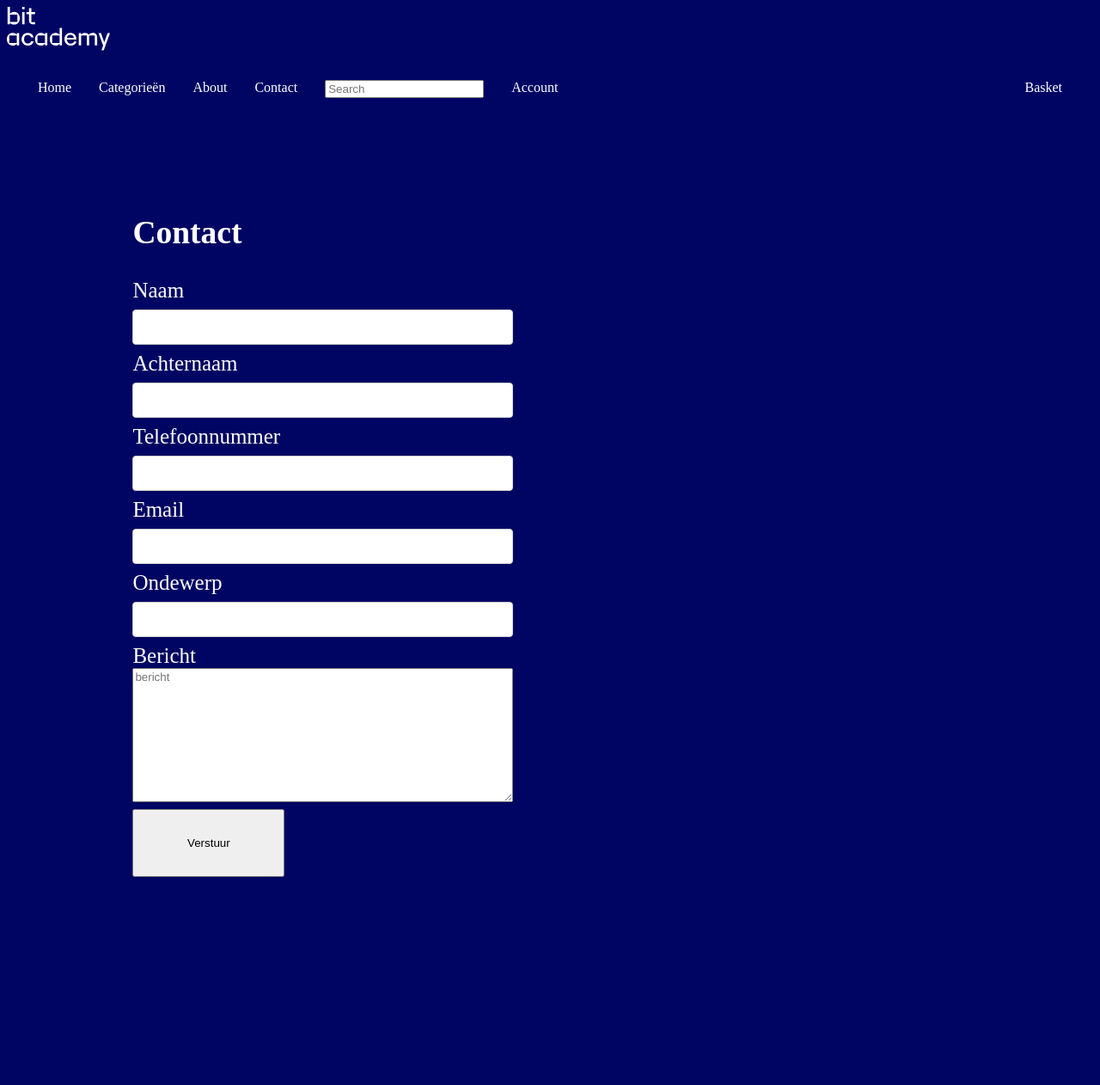
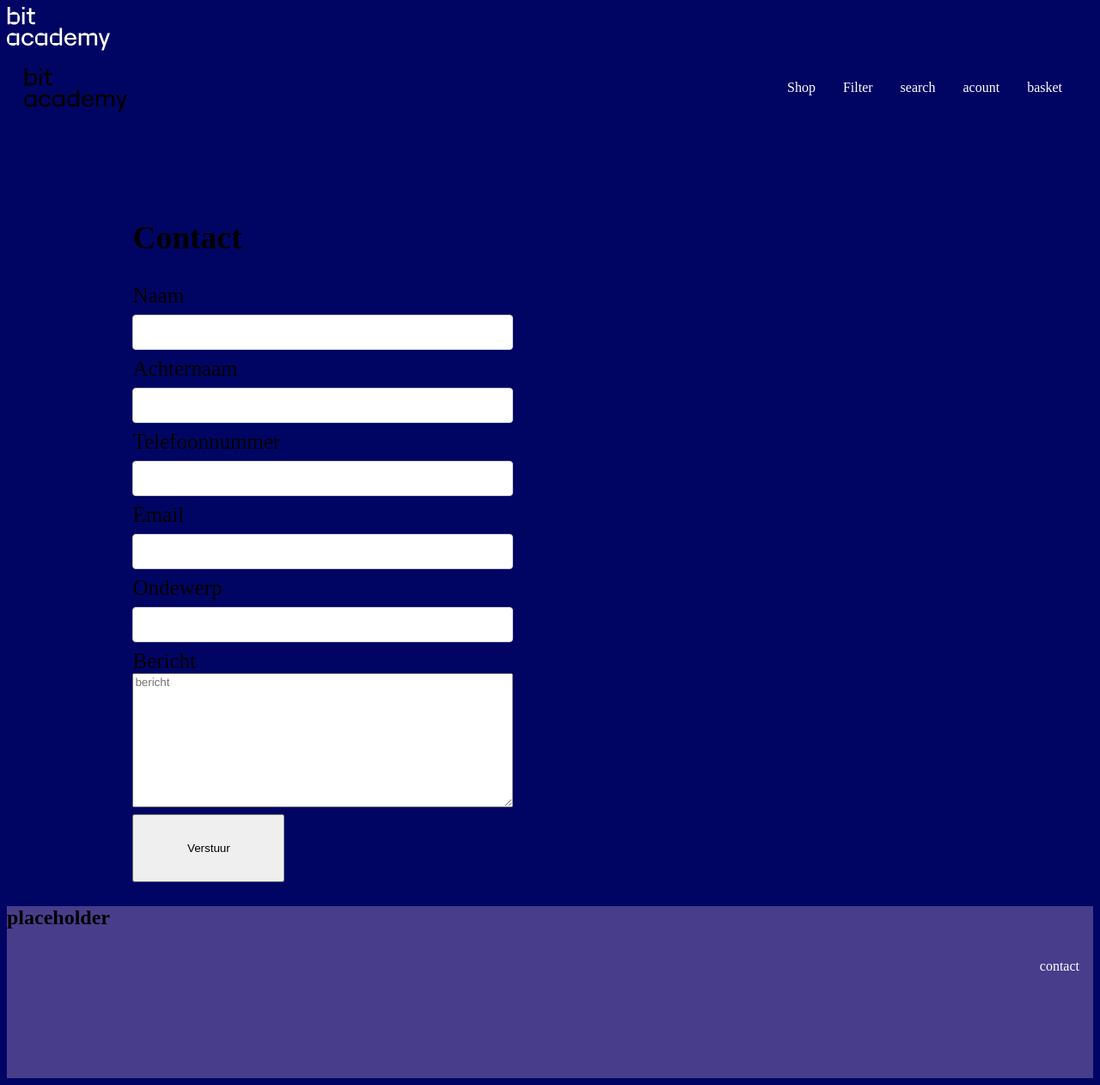
Before and after one commit to Sadek2002/bit, a PHP site: page /contact_pagina/Contact.html in a window 1280 px wide. Shown: the whole page at 86% size. Before the commit the page ends 1020 px from the top, so only its background shows below. Run offline with PHP 8.4, Linux system fonts and the light colour scheme.

Commit message:
style update

```diff
--- a/contact_pagina/Contact.html
+++ b/contact_pagina/Contact.html
@@ -12,21 +12,23 @@
             </header>
             <nav id= "nav">
                 <ul>
-                    <li><a href="index.html" target = "_self">Home</a></li>
-                    <li class = "dropdown">
-                        <a href = "javascript:void(0)" class="dropbtn">Categorie&#235;n</a>
+                    <li><img src="img/bit.png"></li>
+                    <!--<li style="float: right; padding-right: 30px;" ><a href = "Contact.html" target = "_self">contact</a></li>-->
+                    <li style = "float: right"><a href = "">basket</a></li>
+                    <li style = "float: right"><a href = "">acount</a></li>
+                    <li style = "float: right"><a href = "">search</a></li>
+                    <li class = "dropdown" style="float: right;">
+                        <a href = "javascript:void(0)" class="dropbtn">Filter</a>
                         <div class="dropdown-content">
                             <a href="#">link 1</a>
                             <a href="#">link 2</a>
                         </div>
                     </li>
-                    <li><a href = "about.html" target = "_self">About</a>
-                    <li><a href = "Contact.html" target = "_self">Contact</a></li>
-                    <li><a id="search_bar"><input type="text" placeholder="Search"></a></li>
-                    <li><a href="">Account</a></li>
-                    <li style="float:right"><a href="">Basket</a></li>
+                    <li style = "float: right"><a href="index.html" target = "_self">Shop</a></li>
                 </ul>
             </nav>
+
+        </div>
             <form action="php/database test file.php" method="POST" id="contact_form">
                 <h2>Contact</h2>
 
@@ -50,6 +52,15 @@
                 </label>
                 <button type="submit" value="submit" name="submit" id="submit_button">Verstuur</button>
             </form>
+
         </div>
+        <footer>
+            <h2>placeholder</h2>
+            <a style="float: right; padding: 30px; display: block;
+         text-align: center;
+         color: white;
+         padding: 14px 16px;
+         text-decoration: none;" >contact</a>
+        </footer>
     </body>
 </html>
--- a/contact_pagina/style.css
+++ b/contact_pagina/style.css
@@ -91,9 +91,12 @@ body{
 
 footer {
     background-color: darkslateblue;
-    position: absolute;
     bottom: 0;
     width: 100%;
+    clear: both;
+    position: relative;
+    height: 200px;
+    margin-top: -200px;
 
 }
 #wrapper{
```
